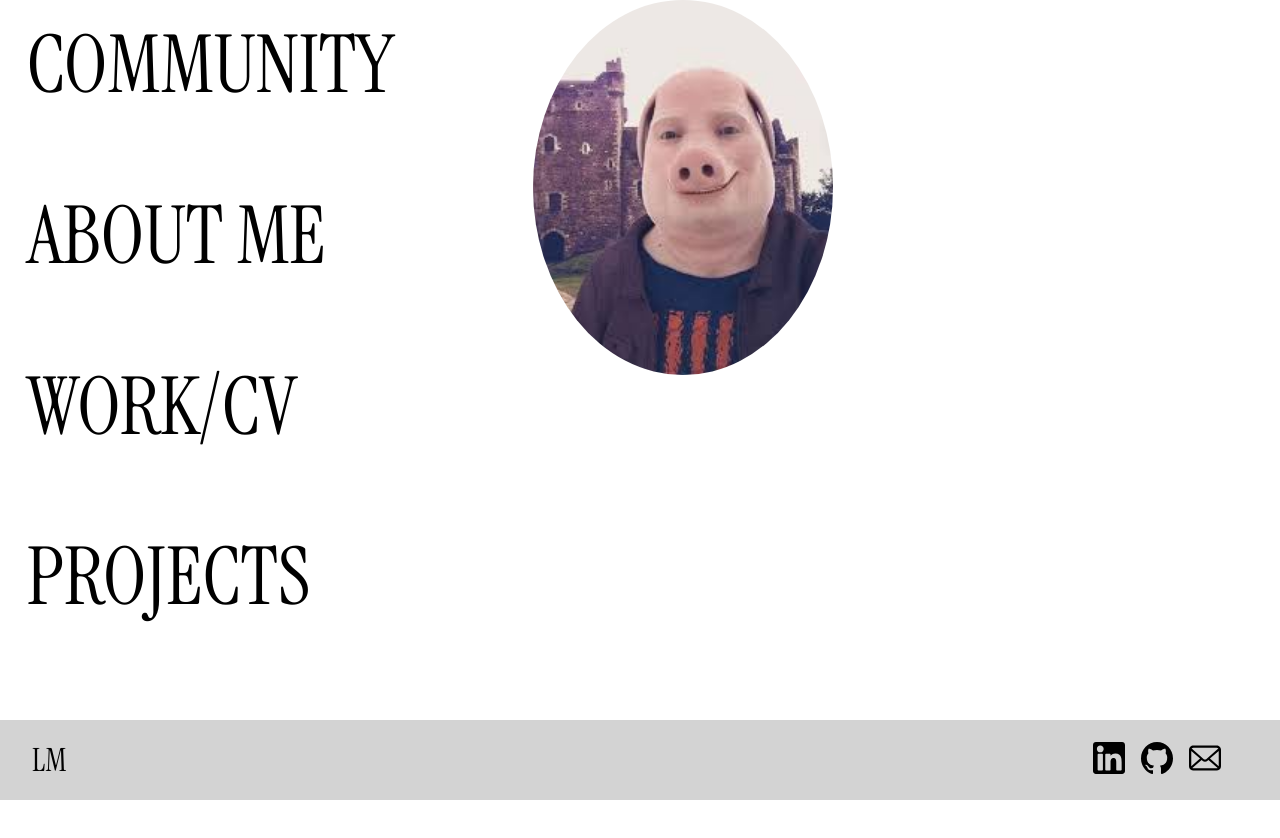
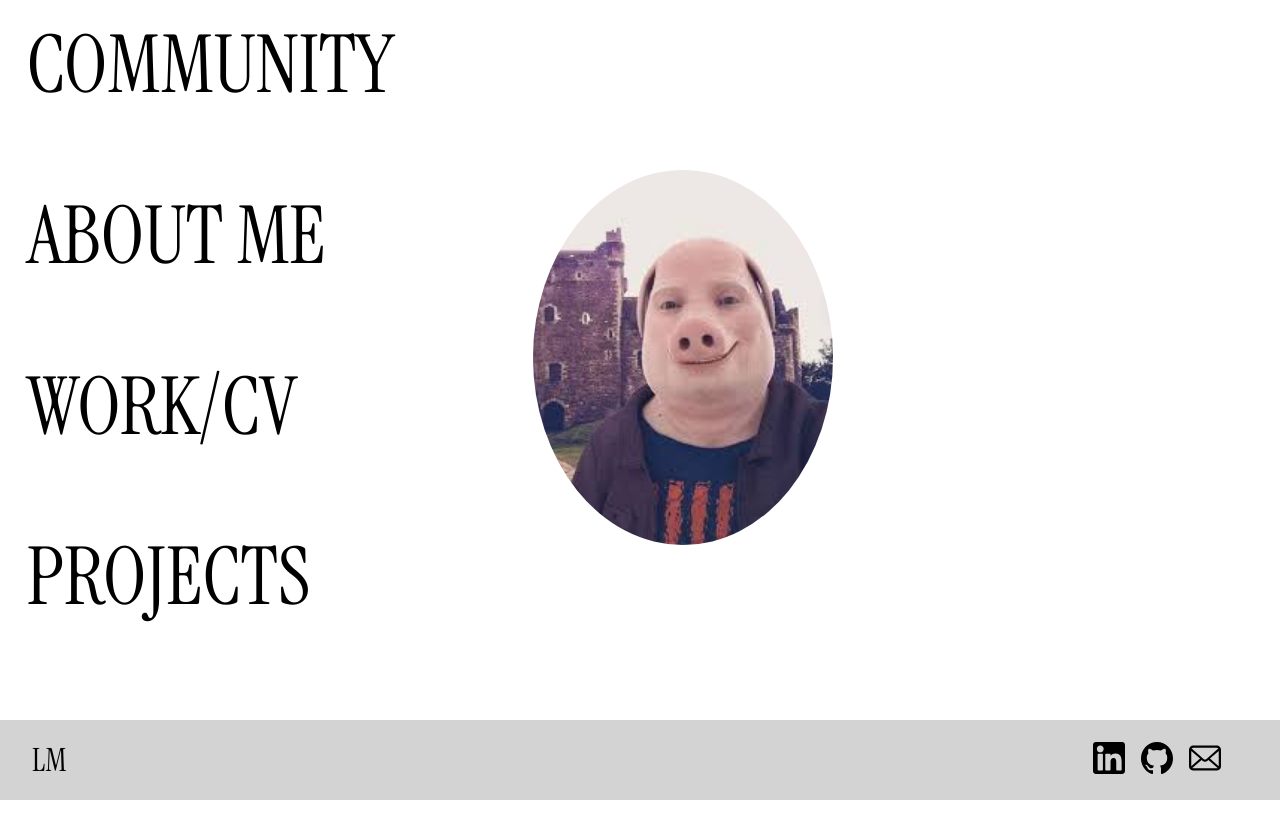
Before and after one commit to Logan-Mui/Web-Portfolio, a React (Vite) app: page / in a window 1280 px wide. Shown: the top 838 px of the page. Built offline with nearby package versions, Linux system fonts and the light colour scheme.

Commit message:
centering the photo

```diff
--- a/src/styles/splash/menu.css
+++ b/src/styles/splash/menu.css
@@ -21,6 +21,7 @@
     min-height: 300px;
 
     border-radius: 50%;
+    align-content: center;
 
     z-index: 1;
 }
```
